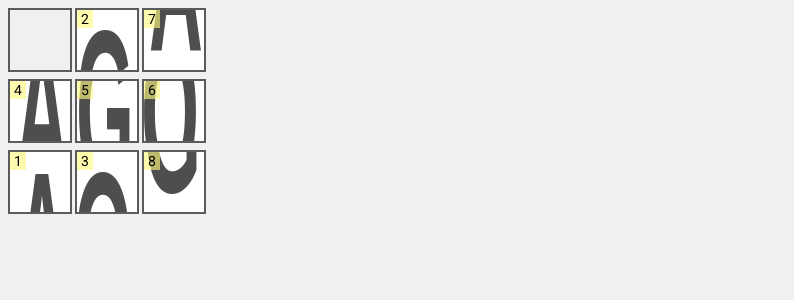
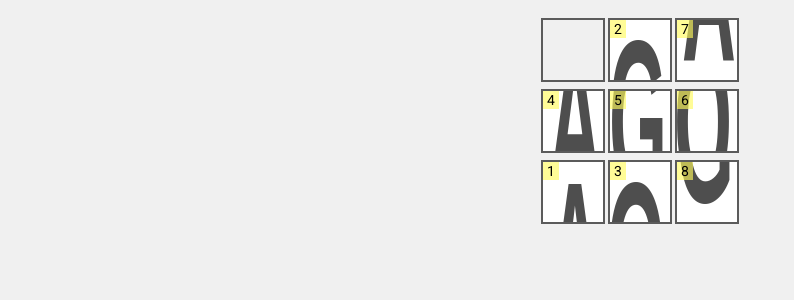
Before and after one commit to sayantanDs/quirkylock, a Next.js app: page /slidingpuzzle in a window 1280 px wide. Shown: the top 300 px of the page, without its empty margins (0-794 px from the left). Built offline with nearby package versions, Linux system fonts and the light colour scheme.

Commit message:
updated css for sliding puzzle

```diff
--- a/rules/RuleSlidingPuzzle/RuleSlidingPuzzle.css
+++ b/rules/RuleSlidingPuzzle/RuleSlidingPuzzle.css
@@ -6,6 +6,8 @@
     display: grid;
     grid-template-columns: repeat(3, 64px);
     gap: 3px;
+    justify-content: center;
+    padding-top: 10px;
 }
 
 .puzzle_piece{
@@ -23,6 +25,6 @@
     position: absolute;
     top: 2px;
     left: 2px;
-    background-color: rgba(253, 249, 127, 0.63);
+    background-color: rgba(255, 250, 91, 0.63);
     padding: 1px 4px 1px 4px;
 }
```
